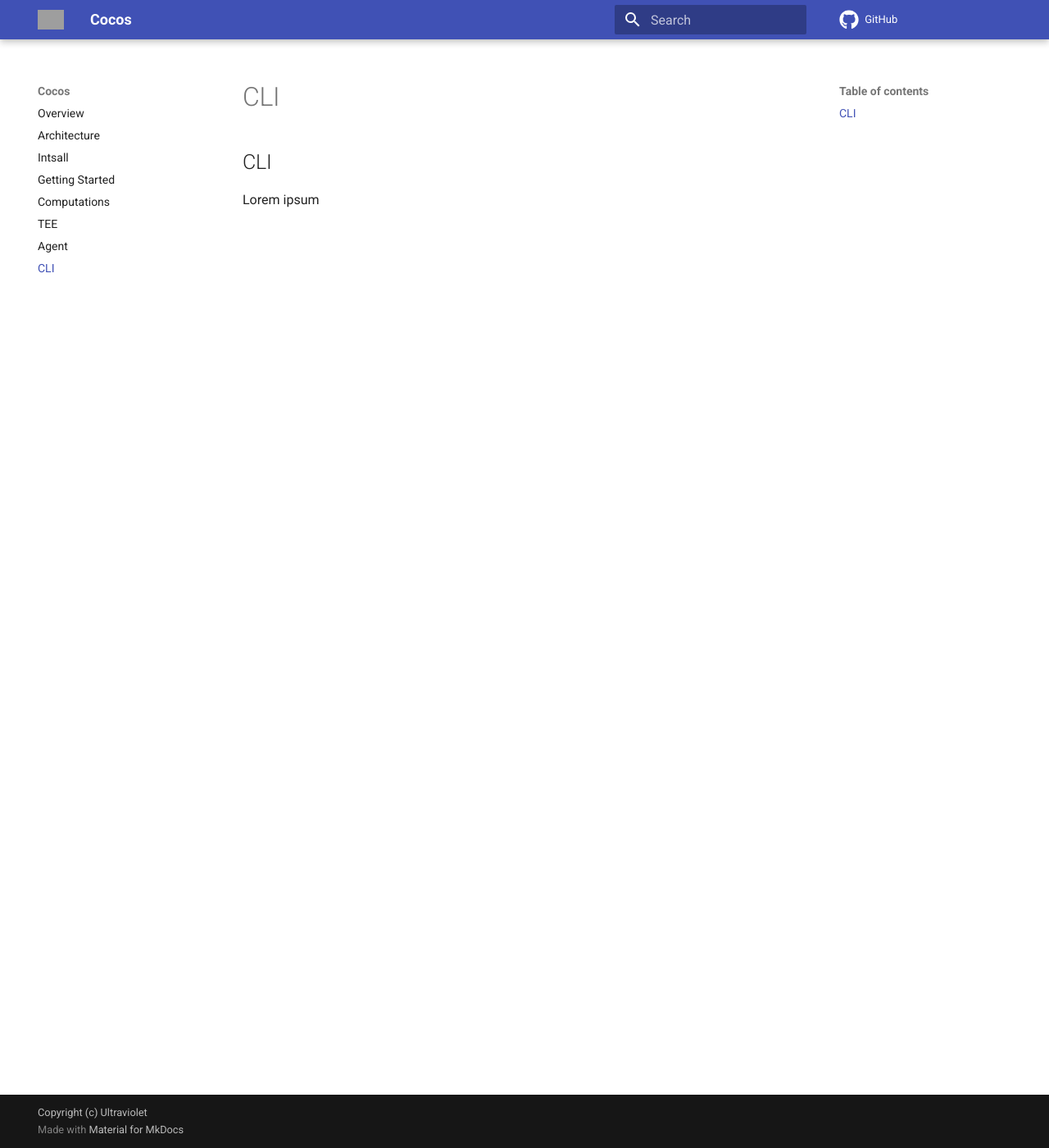
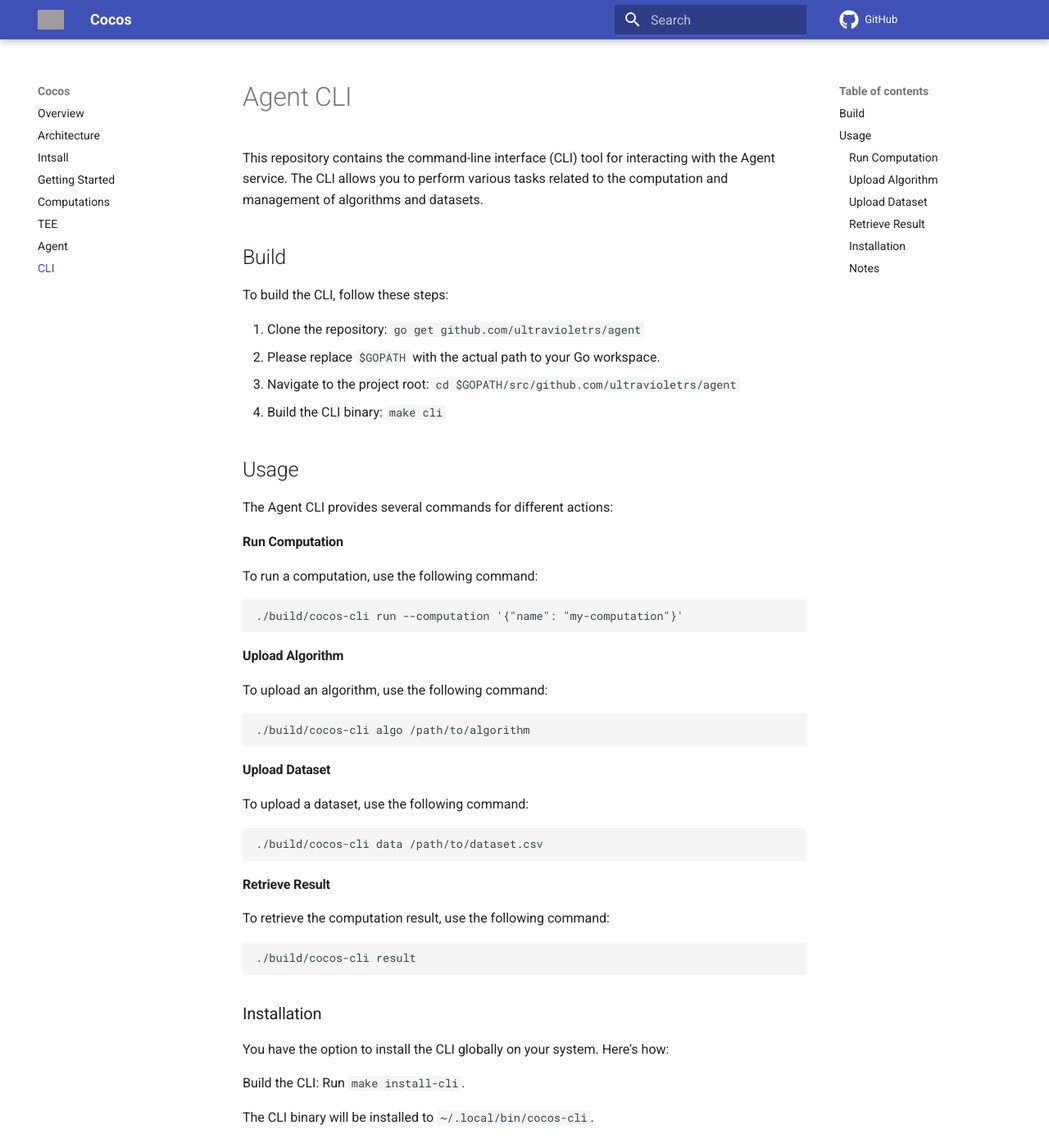
Before and after one commit to ultravioletrs/cocos-docs, an MkDocs documentation site: the page built from docs/cli.md, in a window 1280 px wide and 1400 px high. Shown: the whole window at 82% size. Built offline with MkDocs 1.6.1 and Material for MkDocs 9.7.7, drawn with Linux system fonts in a browser that asks for light colours; comment, search, counter and statistics services are not loaded; some of the changed text lies outside the part shown; grey boxes are pictures that could not be loaded.

Commit message:
Add agent cli docs
Signed-off-by: fbugarski <filipbugarski@gmail.com>

````diff
--- a/docs/cli.md
+++ b/docs/cli.md
@@ -1,2 +1,66 @@
-## CLI
-Lorem ipsum
+# Agent CLI
+
+This repository contains the command-line interface (CLI) tool for interacting with the Agent service. The CLI allows you to perform various tasks related to the computation and management of algorithms and datasets.
+
+## Build
+
+To build the CLI, follow these steps:
+
+1. Clone the repository: `go get github.com/ultravioletrs/agent`
+2. Please replace `$GOPATH` with the actual path to your Go workspace.
+3. Navigate to the project root: `cd $GOPATH/src/github.com/ultravioletrs/agent`
+4. Build the CLI binary: `make cli`
+
+## Usage
+
+The Agent CLI provides several commands for different actions:
+
+#### Run Computation
+
+To run a computation, use the following command:
+
+```bash
+./build/cocos-cli run --computation '{"name": "my-computation"}'
+```
+
+#### Upload Algorithm
+
+To upload an algorithm, use the following command:
+
+```bash
+./build/cocos-cli algo /path/to/algorithm
+```
+
+#### Upload Dataset
+
+To upload a dataset, use the following command:
+
+```bash
+./build/cocos-cli data /path/to/dataset.csv
+```
+
+#### Retrieve Result
+
+To retrieve the computation result, use the following command:
+
+```bash
+./build/cocos-cli result
+```
+
+### Installation
+
+You have the option to install the CLI globally on your system. Here's how:
+
+Build the CLI: Run `make install-cli`.
+
+The CLI binary will be installed to `~/.local/bin/cocos-cli`.
+
+### Notes
+
+The CLI supports various configuration flags and options.
+
+Use the `--help` flag with any command to see additionalinformation.
+
+The CLI uses gRPC for communication with the Agent service.
+
+Make sure to have the necessary dependencies installed before building or running the CLI.
````
